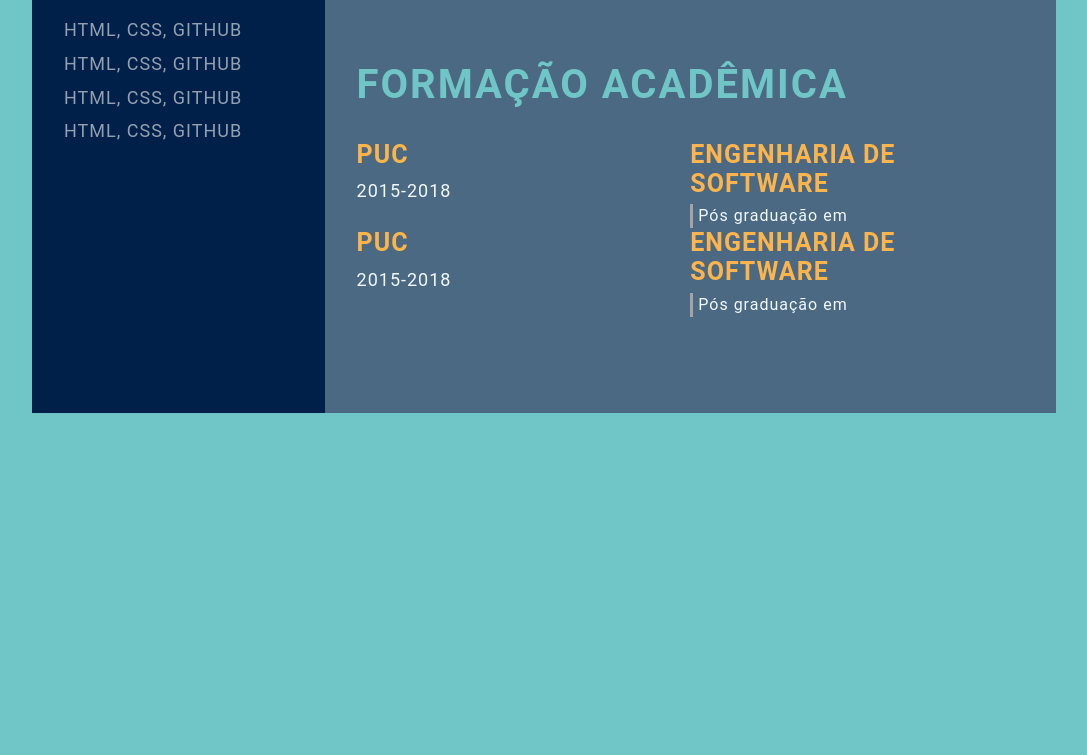
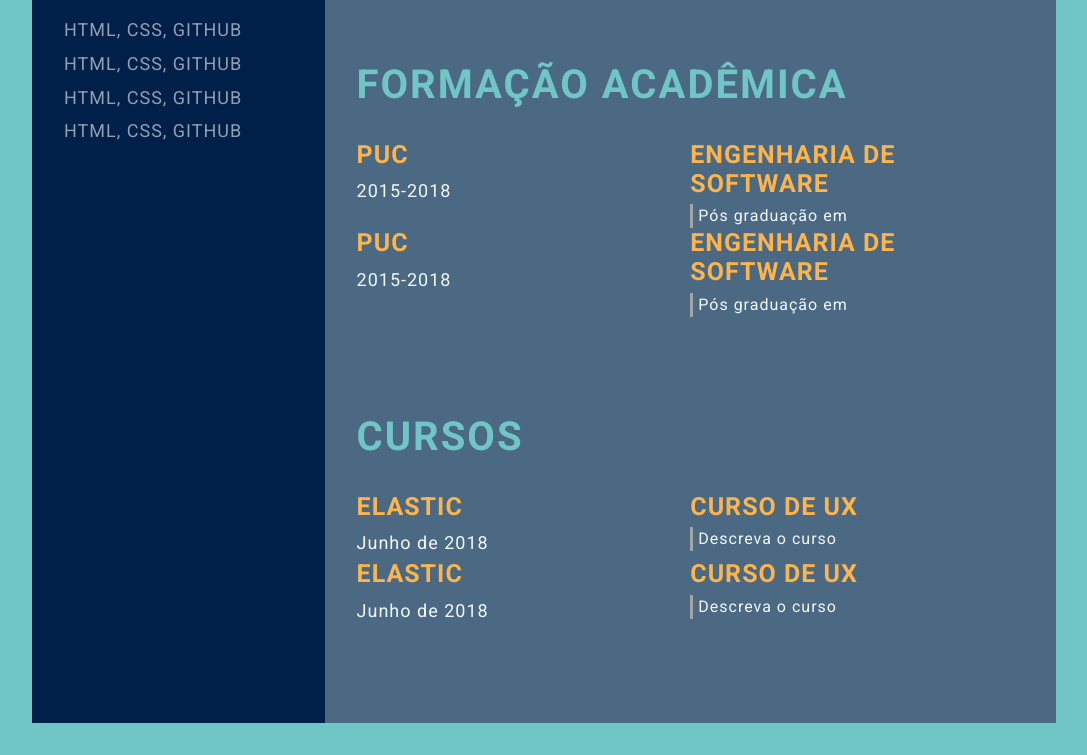
Before and after one commit to Gabriel-Troni/My-Curriculum, a plain HTML site: page index.html in a window 1280 px wide. Shown: the part 778-1533 px from the top of the page, without its empty margins (96-1183 px from the left). Before the commit the page ends 1223 px from the top, so only its background shows below. Drawn offline with Linux system fonts and the light colour scheme.

Commit message:
feature: add awards (#4)

```diff
--- a/index.html
+++ b/index.html
@@ -1,11 +1,20 @@
 <!DOCTYPE html>
 <html lang="en">
-
 <head>
     <meta charset="UTF-8">
     <meta http-equiv="X-UA-Compatible" content="IE=edge">
     <meta name="viewport" content="width=device-width, initial-scale=1.0">
-    <title>Gabriel CV</title>
+    <title>Gabriel Troni Curriculum</title>
+
+    <!-- Google font  -->
+    <link rel="preconnect" href="https://fonts.googleapis.com">
+    <link rel="preconnect" href="https://fonts.gstatic.com" crossorigin>
+    <link href="https://fonts.googleapis.com/css2?family=Roboto:ital,wght@0,100;0,300;0,400;0,700;1,100;1,300;1,400;1,700&display=swap" rel="stylesheet">
+
+    <!-- font-awesome -->
+    <link rel="stylesheet" href="https://cdnjs.cloudflare.com/ajax/libs/font-awesome/4.7.0/css/font-awesome.min.css">
+
+    <!-- Custom CSS -->
     <link rel="stylesheet" href="style.css">
 </head>
 
@@ -110,6 +119,31 @@
                         </div>
                     </div>
                 </section>
+                <section class="awards gap">
+                    <div class="right-title">Cursos</div>
+                    <div class="awards-contents">
+                        <div class="awards-left">
+                        <p class="awards-company-name">Elastic</p>
+                        <p class="awards-time-period">Junho de 2018</p>
+                        </div>
+                        <div class="awards-right">
+                            <p class="awards-name">Curso de UX</p>
+                            <p class="awards-desc">
+                                Descreva o curso
+                            </p>
+                        </div>
+                        <div class="awards-left">
+                            <p class="awards-company-name">Elastic</p>
+                            <p class="awards-time-period">Junho de 2018</p>
+                            </div>
+                            <div class="awards-right">
+                                <p class="awards-name">Curso de UX</p>
+                                <p class="awards-desc">
+                                    Descreva o curso
+                                </p>
+                            </div>
+                    </div>
+                </section>
             </div>
         </section>
     </main>
```
